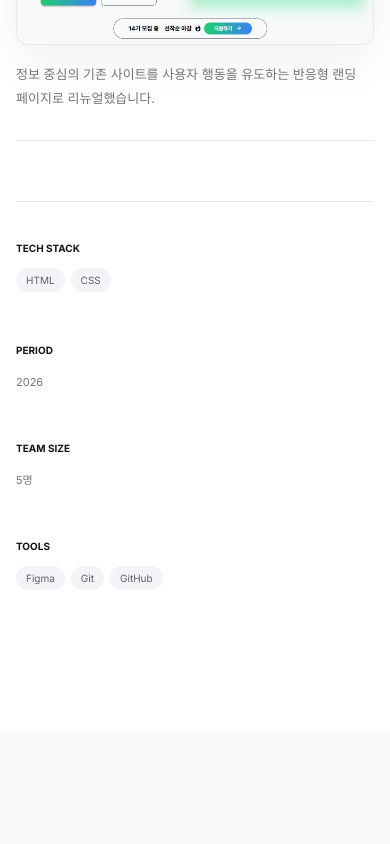
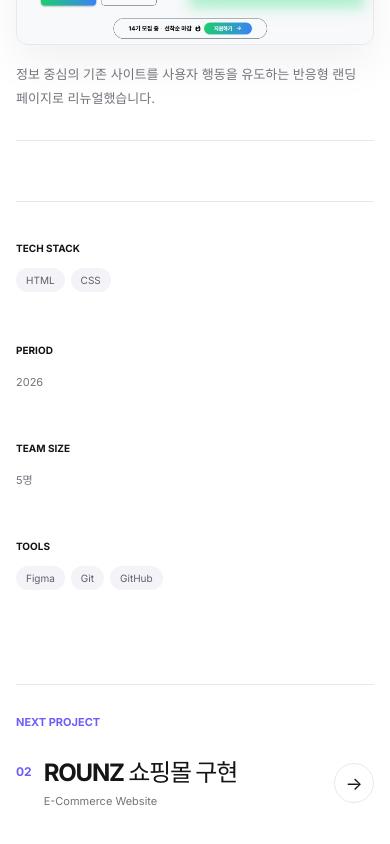
Before and after one commit to RaeChoe/my-portfolio, a React (Vite) app: page /projects/estsoft in a window 390 px wide. Shown: the part 3247-4091 px from the top of the page. Before the commit the page ends 3979 px from the top, so only its background shows below. Built offline with nearby package versions, Linux system fonts and the light colour scheme.

Commit message:
feat: 다음 프로젝트 섹션 추가 및 스타일 개선

```diff
--- a/src/pages/ProjectDetail.jsx
+++ b/src/pages/ProjectDetail.jsx
@@ -16,6 +16,10 @@ function ProjectDetail() {
       </div>
     );
   }
+
+  const currentIndex = projects.findIndex(item => item.id === project.id);
+
+  const nextProject = projects[(currentIndex + 1) % projects.length];
 
   return (
     <main className="detail-page">
@@ -106,12 +110,14 @@ function ProjectDetail() {
 
         <div className="detail-layout">
           <div className="detail-content">
+            {/* OVERVIEW */}
             <section className="detail-section">
               <p className="detail-label">OVERVIEW</p>
 
               <p className="detail-body">{project.overview}</p>
             </section>
 
+            {/* MY ROLE */}
             <section className="detail-section">
               <p className="detail-label">MY ROLE</p>
 
@@ -126,6 +132,7 @@ function ProjectDetail() {
               </div>
             </section>
 
+            {/* KEY FEATURES */}
             <section className="detail-section">
               <p className="detail-label">KEY FEATURES</p>
 
@@ -142,6 +149,7 @@ function ProjectDetail() {
               </div>
             </section>
 
+            {/* TROUBLE SHOOTING */}
             <section className="detail-section">
               <p className="detail-label">TROUBLE SHOOTING</p>
 
@@ -170,6 +178,7 @@ function ProjectDetail() {
               </div>
             </section>
 
+            {/* WHAT I LEARNED */}
             <section className="detail-section">
               <p className="detail-label">WHAT I LEARNED</p>
 
@@ -180,12 +189,14 @@ function ProjectDetail() {
               </ul>
             </section>
 
+            {/* RESULT */}
             <section className="detail-section">
               <p className="detail-label">RESULT</p>
 
               <p className="detail-body result-text">{project.result}</p>
             </section>
 
+            {/* PROJECT SCREENS */}
             <section className="detail-section project-screens">
               <p className="detail-label">
                 {project.screens?.length > 0 ? "PROJECT SCREENS" : "PROJECT SCREEN"}
@@ -221,6 +232,7 @@ function ProjectDetail() {
             </section>
           </div>
 
+          {/* PROJECT INFO */}
           <aside className="detail-info">
             <div>
               <p>TECH STACK</p>
@@ -255,6 +267,25 @@ function ProjectDetail() {
             </div>
           </aside>
         </div>
+
+        {/* NEXT PROJECT */}
+        <section className="next-project">
+          <p className="next-project-label">NEXT PROJECT</p>
+
+          <Link className="next-project-link" to={`/projects/${nextProject.id}`}>
+            <div className="next-project-info">
+              <span className="next-project-number">{nextProject.number}</span>
+
+              <div>
+                <h2>{nextProject.title}</h2>
+
+                <p>{nextProject.type}</p>
+              </div>
+            </div>
+
+            <span className="next-project-arrow">→</span>
+          </Link>
+        </section>
       </section>
     </main>
   );
--- a/src/styles.css
+++ b/src/styles.css
@@ -1595,6 +1595,115 @@ img {
 }
 
 /* =========================
+   NEXT PROJECT
+========================= */
+
+.next-project {
+  margin-top: 90px;
+  padding-top: 30px;
+
+  border-top: 1px solid var(--border);
+}
+
+.next-project-label {
+  margin: 0 0 30px;
+
+  color: var(--purple);
+
+  font-size: 11px;
+  font-weight: 700;
+}
+
+.next-project-link {
+  padding: 10px 0 36px;
+
+  display: flex;
+  align-items: center;
+  justify-content: space-between;
+
+  gap: 40px;
+}
+
+.next-project-info {
+  min-width: 0;
+
+  display: flex;
+  align-items: flex-start;
+
+  gap: 28px;
+}
+
+.next-project-number {
+  padding-top: 9px;
+
+  flex-shrink: 0;
+
+  color: var(--purple);
+
+  font-size: 12px;
+  font-weight: 700;
+}
+
+.next-project-info h2 {
+  margin: 0;
+
+  font-size: clamp(28px, 3vw, 44px);
+
+  line-height: 1.15;
+
+  letter-spacing: -0.05em;
+
+  word-break: keep-all;
+
+  transition: color 0.25s ease;
+}
+
+.next-project-info p {
+  margin: 10px 0 0;
+
+  color: var(--text-soft);
+
+  font-size: 12px;
+}
+
+.next-project-arrow {
+  width: 54px;
+  height: 54px;
+
+  flex-shrink: 0;
+
+  display: grid;
+  place-items: center;
+
+  border: 1px solid var(--border);
+  border-radius: 50%;
+
+  color: var(--text);
+
+  font-size: 22px;
+
+  transition:
+    color 0.25s ease,
+    background-color 0.25s ease,
+    border-color 0.25s ease,
+    transform 0.25s ease;
+}
+
+.next-project-link:hover .next-project-info h2 {
+  color: var(--purple);
+}
+
+.next-project-link:hover .next-project-arrow {
+  color: #ffffff;
+
+  border-color: var(--purple);
+
+  background: var(--purple);
+
+  transform: translateX(5px);
+}
+
+/* =========================
    NOT FOUND
 ========================= */
 
@@ -2020,6 +2129,37 @@ img {
   .screen-item > p {
     font-size: 12px;
   }
+
+  .next-project {
+    margin-top: 64px;
+  }
+
+  .next-project-link {
+    gap: 20px;
+  }
+
+  .next-project-info {
+    gap: 16px;
+  }
+
+  .next-project-number {
+    padding-top: 5px;
+  }
+
+  .next-project-info h2 {
+    font-size: 28px;
+  }
+
+  .next-project-info p {
+    font-size: 11px;
+  }
+
+  .next-project-arrow {
+    width: 44px;
+    height: 44px;
+
+    font-size: 18px;
+  }
 }
 
 /* =========================
@@ -2100,4 +2240,29 @@ img {
   .detail-mobile-back {
     font-size: 10px;
   }
-}
+
+  .next-project {
+    margin-top: 52px;
+  }
+
+  .next-project-label {
+    margin-bottom: 20px;
+  }
+
+  .next-project-info {
+    gap: 12px;
+  }
+
+  .next-project-info h2 {
+    font-size: 24px;
+  }
+
+  .next-project-info p {
+    margin-top: 7px;
+  }
+
+  .next-project-arrow {
+    width: 40px;
+    height: 40px;
+  }
+}
```
